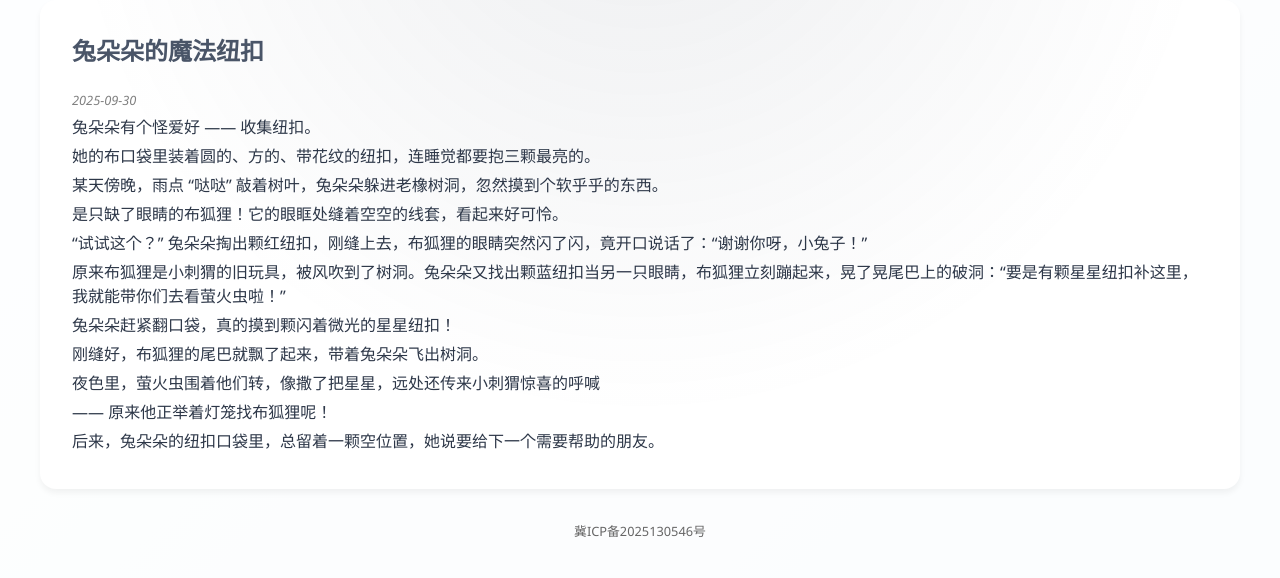
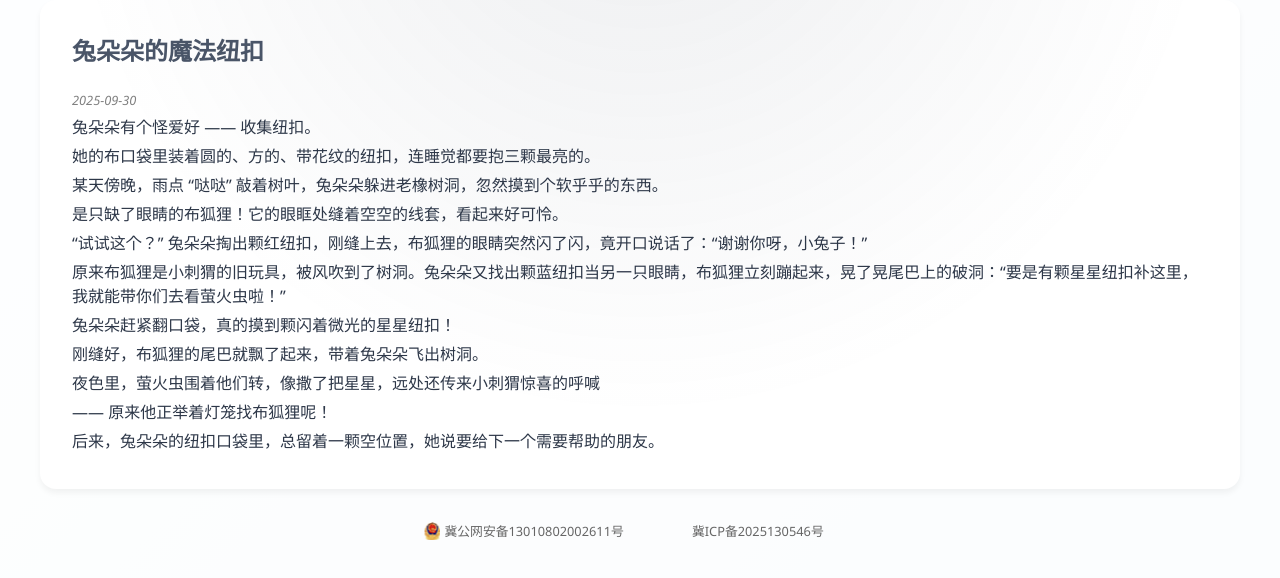
Before and after one commit to 119786155/error_run, a SvelteKit app: page / in a window 1280 px wide. Shown: the top 578 px of the page. Built offline with nearby package versions, Linux system fonts and the light colour scheme.

Commit message:
support backup

```diff
--- a/src/routes/+layout.svelte
+++ b/src/routes/+layout.svelte
@@ -22,6 +22,8 @@
 	</main>
 
 	<footer>
+    <img src="/batb.png" />
+    <a href="https://beian.mps.gov.cn/#/query/webSearch?code=13010802002611" rel="noreferrer" target="_blank" class="gaba">冀公网安备13010802002611号</a>
 		<a href="https://beian.miit.gov.cn/" target="_blank">冀ICP备2025130546号</a>
 	</footer>
 
@@ -46,4 +48,14 @@
 	footer a:hover {
 		color: #888;
 	}
+
+  footer img {
+    width: 16px;
+    position: relative;
+    top: 4px;
+  }
+
+  footer a.gaba {
+    margin-left: 0;
+  }
 </style>
```
Also changed, not shown: static/batb.png (added).
